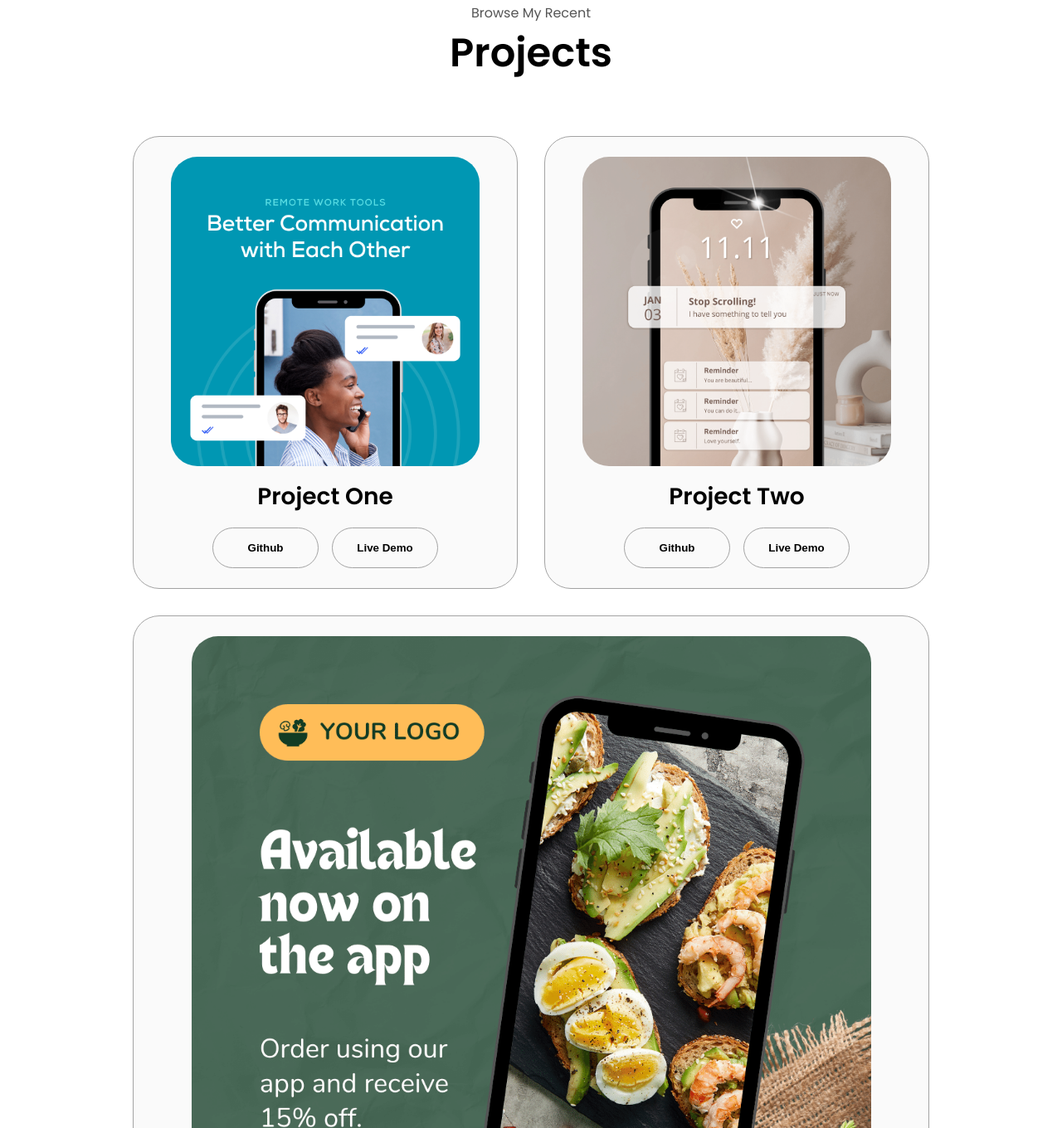
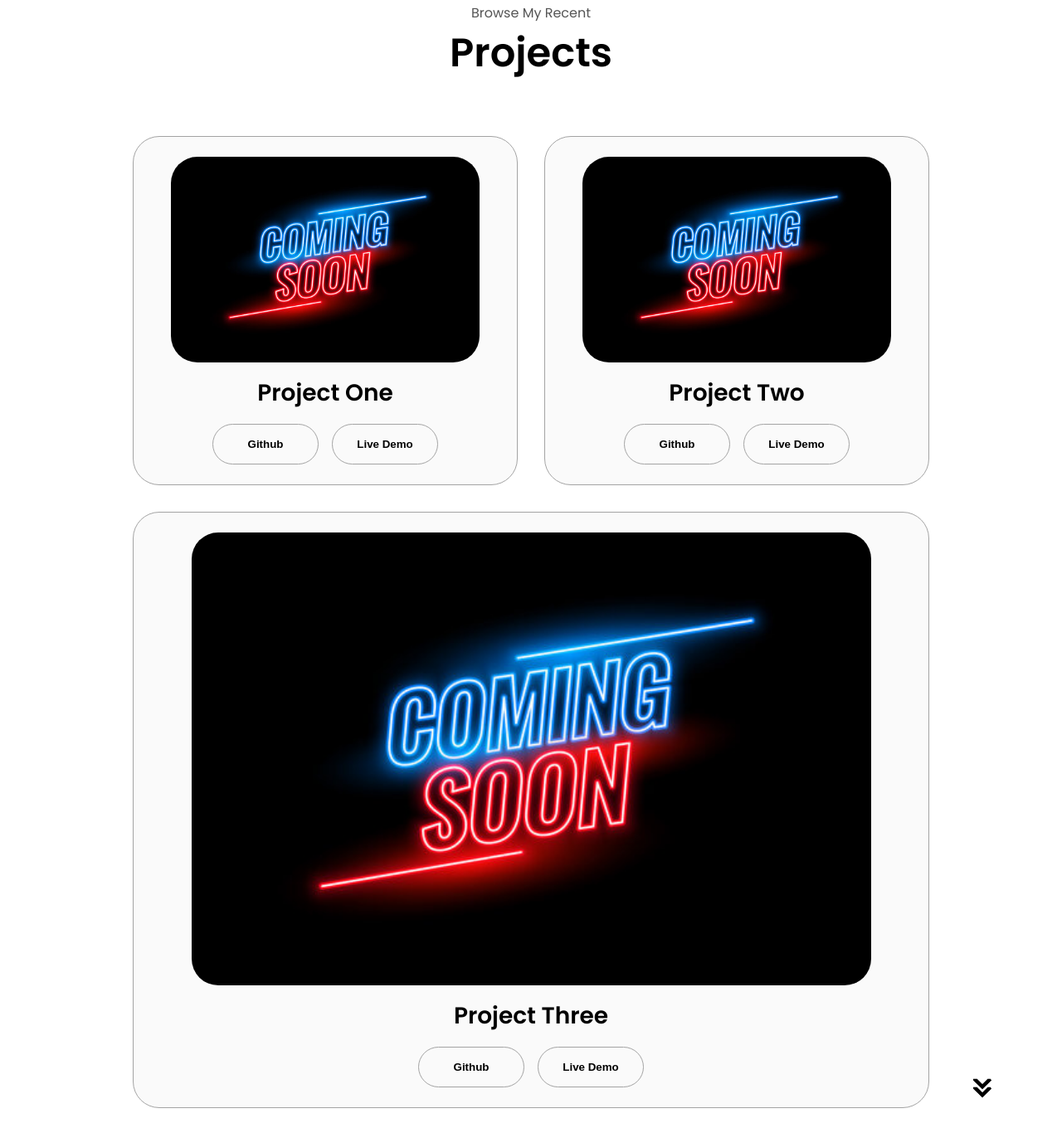
Before and after one commit to Raghavgarg5541275/Portfolio, a plain HTML site: page index.html in a window 1280 px wide. Shown: the part 3320-4680 px from the top of the page at 83% size. Drawn offline with Linux system fonts and the light colour scheme.

Commit message:
ProjectsComingSoon

```diff
--- a/index.html
+++ b/index.html
@@ -337,7 +337,7 @@ create innovative solutions for real-world challenges.
           <div class="details-container color-container">
             <div class="article-container">
               <img
-                src="./assets/project-1.png"
+                src="./assets/comingSoon.jpg"
                 alt="Project 1"
                 class="project-img"
               />
@@ -361,7 +361,7 @@ create innovative solutions for real-world challenges.
           <div class="details-container color-container">
             <div class="article-container">
               <img
-                src="./assets/project-2.png"
+                src="./assets/comingSoon.jpg"
                 alt="Project 2"
                 class="project-img"
               />
@@ -385,7 +385,7 @@ create innovative solutions for real-world challenges.
           <div class="details-container color-container">
             <div class="article-container">
               <img
-                src="./assets/project-3.png"
+                src="./assets/comingSoon.jpg"
                 alt="Project 3"
                 class="project-img"
               />
```
Also changed, not shown: assets/comingSoon.jpg (added), assets/project-1.png (deleted), assets/project-2.png (deleted), assets/project-3.png (deleted), 1 other file.
